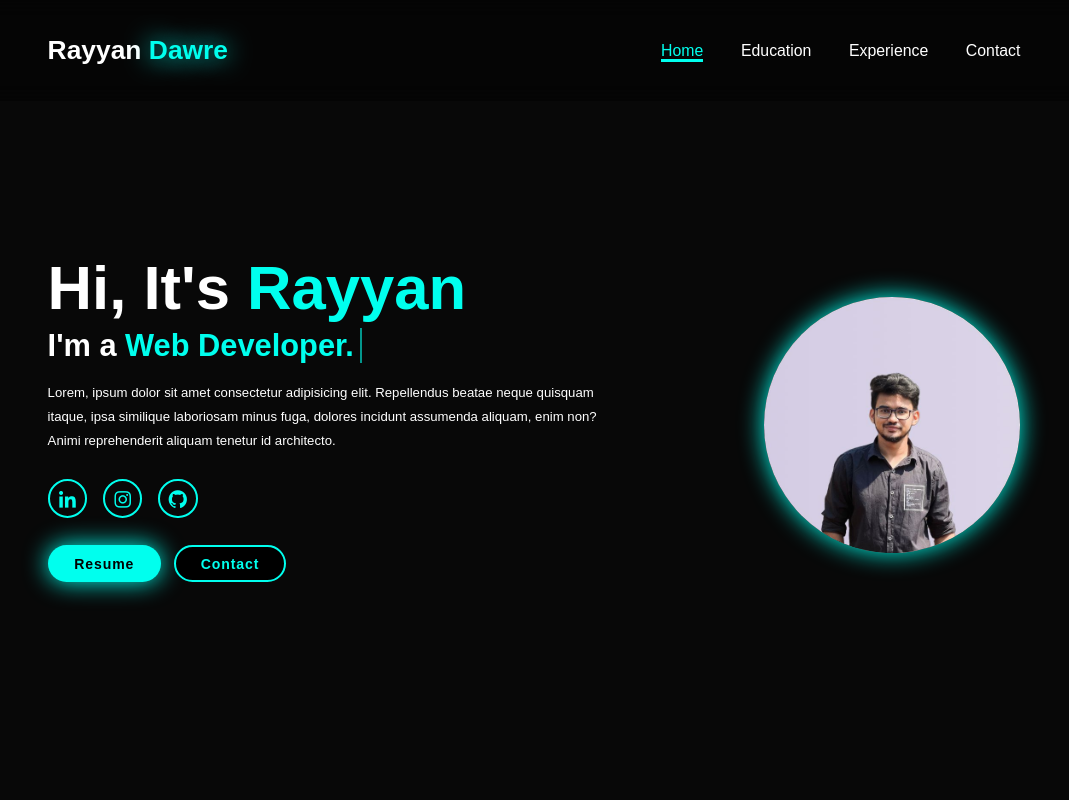
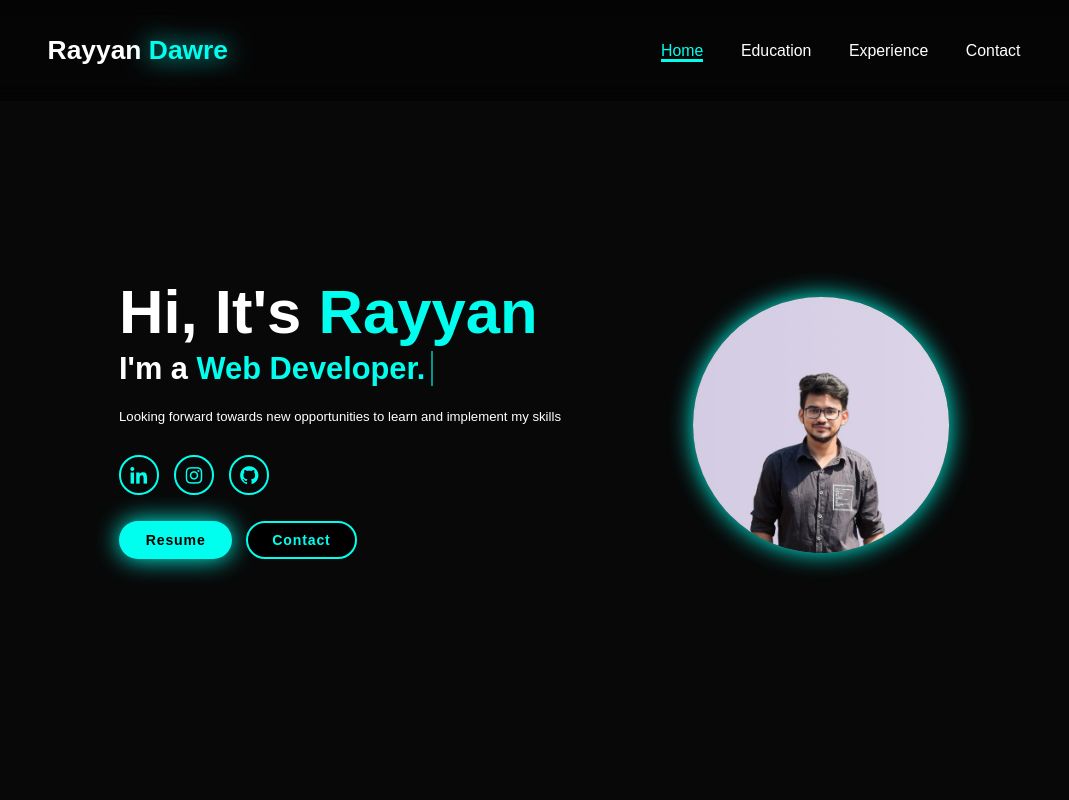
Before and after one commit to iamrayyan7/MyPortfolio, a plain HTML site: page index.html in a window 1280 px wide. Shown: the top 800 px of the page, without its empty margins (106-1175 px from the left). Drawn offline with nearby package versions, Linux system fonts and the light colour scheme.

Commit message:
Update index.html

```diff
--- a/index.html
+++ b/index.html
@@ -28,7 +28,7 @@
             <h3 class="text-animation">I'm a
                 <span></span>
             </h3>
-            <p>Lorem, ipsum dolor sit amet consectetur adipisicing elit. Repellendus beatae neque quisquam itaque, ipsa similique laboriosam minus fuga, dolores incidunt assumenda aliquam, enim non? Animi reprehenderit aliquam tenetur id architecto.</p>
+            <p>Looking forward towards new opportunities to learn and implement my skills</p>
             <div class="social-icons">
                 <a href="https://www.linkedin.com/in/rayyandawre/"><i class='bx bxl-linkedin' ></i></a>
                 <a href="#"><i class='bx bxl-instagram' ></i></a>
```
